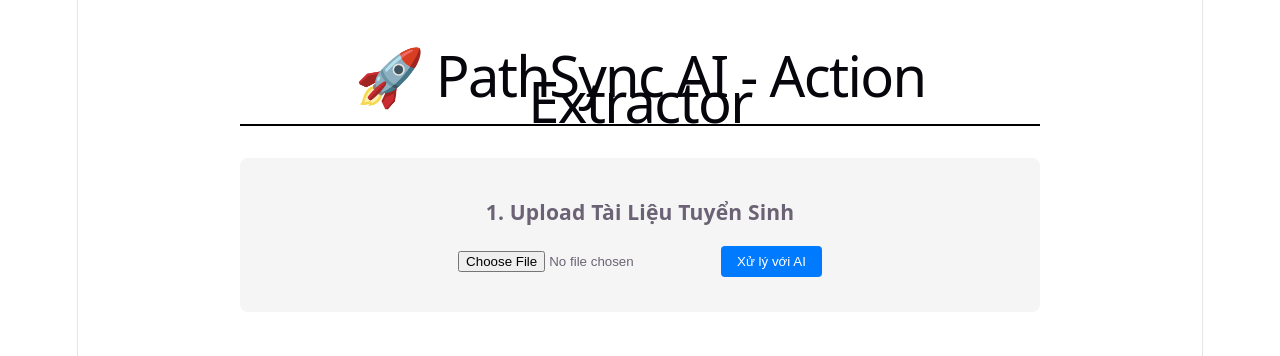
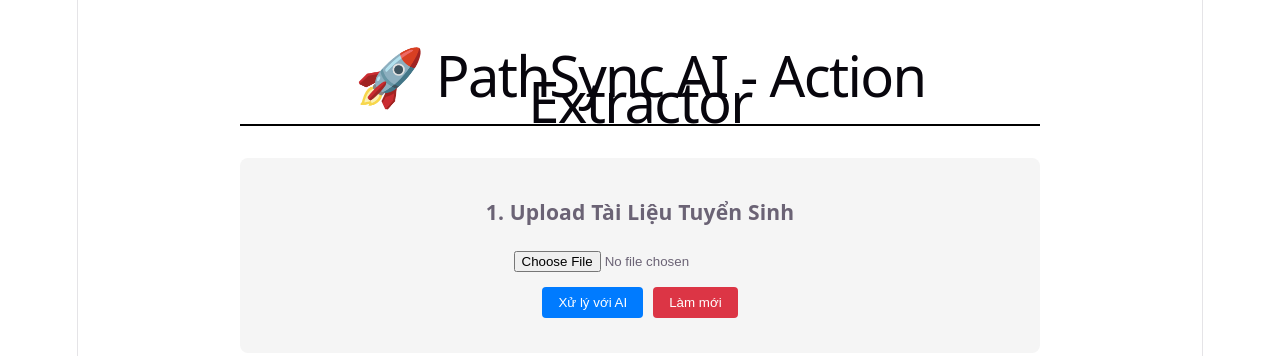
Before and after one commit to yenpth265-alt/PathSync-AI, a React app in the folder frontend/: page / in a window 1280 px wide. Shown: the top 356 px of the page. Built offline with nearby package versions, Linux system fonts and the light colour scheme; the HTML template or start-up script is replaced by a standard one.

Commit message:
feat: add reset button and finalize file upload flow

```diff
--- a/frontend/src/App.jsx
+++ b/frontend/src/App.jsx
@@ -7,7 +7,6 @@ function App() {
 
   const handleFileChange = (e) => {
     setFile(e.target.files[0])
-    // Reset data khi chọn file mới
     setExtractedData(null)
     setStatus('')
   }
@@ -39,7 +38,15 @@ function App() {
     }
   }
 
-  // Hàm helper để đổi màu thẻ theo độ khẩn cấp
+  // Hàm reset giao diện về trạng thái ban đầu
+  const handleReset = () => {
+    setFile(null)
+    setStatus('')
+    setExtractedData(null)
+    // Reset luôn cả giá trị trong thẻ input file
+    document.querySelector('input[type="file"]').value = ''
+  }
+
   const getUrgencyColor = (urgency) => {
     if (urgency === 'red') return '#ffebee'
     if (urgency === 'yellow') return '#fff8e1'
@@ -55,12 +62,23 @@ function App() {
       <div style={{ backgroundColor: '#f5f5f5', padding: '20px', borderRadius: '8px', marginBottom: '20px' }}>
         <h3>1. Upload Tài Liệu Tuyển Sinh</h3>
         <input type="file" onChange={handleFileChange} />
-        <button
-          onClick={handleUpload}
-          style={{ marginLeft: '10px', padding: '8px 16px', backgroundColor: '#007bff', color: '#fff', border: 'none', borderRadius: '4px', cursor: 'pointer' }}
-        >
-          Xử lý với AI
-        </button>
+
+        <div style={{ marginTop: '15px' }}>
+          <button
+            onClick={handleUpload}
+            style={{ padding: '8px 16px', backgroundColor: '#007bff', color: '#fff', border: 'none', borderRadius: '4px', cursor: 'pointer' }}
+          >
+            Xử lý với AI
+          </button>
+
+          <button
+            onClick={handleReset}
+            style={{ marginLeft: '10px', padding: '8px 16px', backgroundColor: '#dc3545', color: '#fff', border: 'none', borderRadius: '4px', cursor: 'pointer' }}
+          >
+            Làm mới
+          </button>
+        </div>
+
         <p style={{ fontWeight: 'bold', marginTop: '15px' }}>{status}</p>
       </div>
 
```
